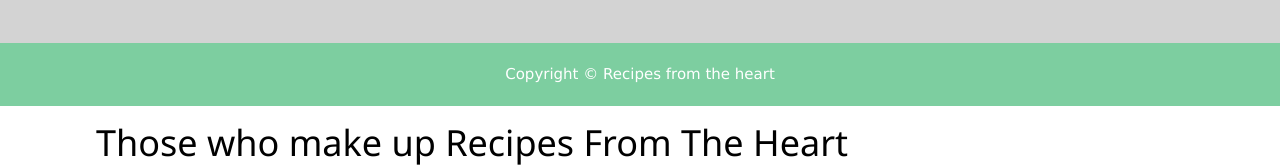
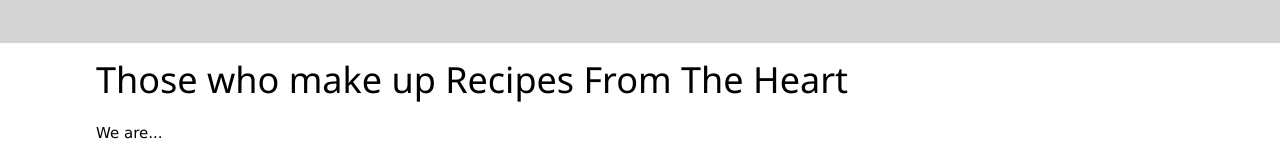
Before and after one commit to bethel-school-of-technology/team-west-codes-frontend, an Angular app in the folder RecipesFromTheHeart/: page / in a window 1280 px wide. Shown: the part 4579-4746 px from the top of the page. Built offline with nearby package versions, Linux system fonts and the light colour scheme.

Commit message:
moved footer to bottom of page

```diff
--- a/RecipesFromTheHeart/src/app/app.component.html
+++ b/RecipesFromTheHeart/src/app/app.component.html
@@ -10,10 +10,10 @@
   <app-home-page></app-home-page>
   <app-view-recipe></app-view-recipe>
 
-  <app-footer></app-footer>
+
   <app-profile></app-profile>
   <app-about></app-about>
-
+  <app-footer></app-footer>
 
 </body>
 </html>
```
